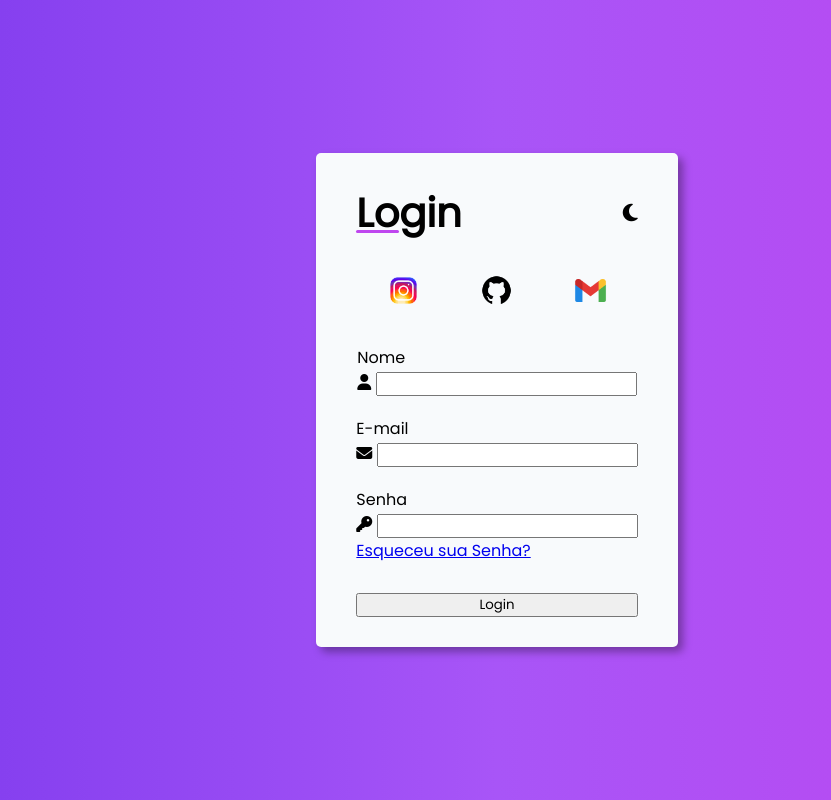
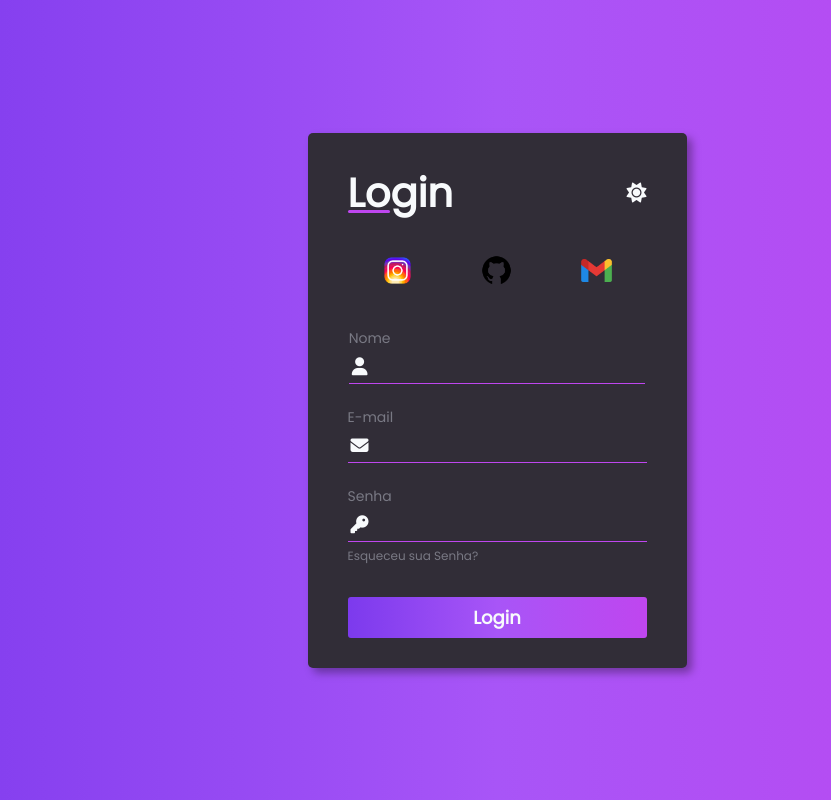
Before and after one commit to Whillian-Sousa/formulario-light-dark, a plain HTML site: page assets/index.html in a window 1280 px wide. Both pictures are taken after a click on the icon 773 px from the left and 213 px from the top of the page. Shown: the whole page, without its empty margins (143-974 px from the left). Drawn offline with Linux system fonts and the light colour scheme.

Commit message:
Finalizando login-dark-light

```diff
--- a/assets/css/style.css
+++ b/assets/css/style.css
@@ -42,6 +42,7 @@
     gap: 30px;
     box-shadow: 5px 5px 8px rgba(0, 0, 0, 0.336);
     height: fit-content;
+    animation: dark-to-light 0.3s ease-in-out;
 }
 
 #form_header{
@@ -91,3 +92,90 @@
     justify-content: center;
     gap: 20px;
 }
+
+.input-box label{
+    font-size: 14px;
+    color:var(--color-dark-50);
+}
+
+.input-field{
+    display: flex;
+    align-items: center;
+    gap: 15px;
+    padding: 3px;
+    cursor: text;
+    border-bottom: 1px solid var(--color-purple-50);
+}
+
+.input-field i{
+    font-size: 18px;
+    color: var(--color-dark-900);
+}
+
+.input-field input{
+    border: none;
+    background-color: transparent;
+    width: 260px;
+    font-size: 18px;
+    padding: 0px 5px;
+}
+
+.input-field input:focus{
+    outline: none;
+}
+
+#forgot_password a{
+    text-decoration: none;
+    font-size: 12px;
+    color: var(--color-dark-50);
+}
+
+#forgot_password a:hover{
+    color: var(--color-purple-50);
+}
+
+#login_button{
+    border: none;
+    background: var(--color-gradient);
+    color: var(--color-light-50);
+    padding: 7px;
+    font-size: 18px;
+    border-radius: 3px;
+    font-weight: bold;
+    cursor: pointer;
+}
+
+#login_button:hover{
+    transform: scale(1.05);
+}
+
+.dark#login_form{
+    color: var(--color-light-50);
+    background-color: var(--color-dark-100);
+    animation: light-to-dark 0.3s ease-in-out;
+}
+
+.dark#login_form .input-field input,
+.dark#login_form .input-field i{
+    color: var(--color-light-50);
+}
+
+@keyframes dark-to-light{
+    0% {
+        background-color: var(--color-dark-100);
+    }
+
+    100% {
+        background-color: var(--color-light-50);
+    }
+}
+
+@keyframes light-to-dark {
+    0% {
+        background-color: var(--color-light-50);
+    }
+
+    100% {
+        background-color: var(--color-dark-100);
+    }
+}
--- a/assets/index.html
+++ b/assets/index.html
@@ -4,24 +4,25 @@
     <meta charset="UTF-8">
     <meta http-equiv="X-UA-Compatible" content="IE=edge">
     <meta name="viewport" content="width=device-width, initial-scale=1.0">
-    <link rel="stylesheet" href="https://cdnjs.cloudflare.com/ajax/libs/font-awesome/6.4.0/css/all.min.css"
-        integrity="sha512-iecdLmaskl7CVkqkXNQ/ZH/XLlvWZOJyj7Yy7tcenmpD1ypASozpmT/E0iPtmFIB46ZmdtAc9eNBvH0H/ZpiBw=="
-        crossorigin="anonymous" referrerpolicy="no-referrer" />
-        <link rel="stylesheet" href="css/style.css">
+
+    <link rel="stylesheet" href="https://cdnjs.cloudflare.com/ajax/libs/font-awesome/6.4.0/css/all.min.css" integrity="sha512-iecdLmaskl7CVkqkXNQ/ZH/XLlvWZOJyj7Yy7tcenmpD1ypASozpmT/E0iPtmFIB46ZmdtAc9eNBvH0H/ZpiBw==" crossorigin="anonymous" referrerpolicy="no-referrer" />
+    <link rel="stylesheet" href="css/style.css">
+
     <title>Login Jessamy</title>
 </head>
 <body>
+
     <main id="container">
         <form id="login_form">
+
             <div id="form_header">
                 <h1>Login</h1>
                 <i id="mode_icon" class="fa-solid fa-moon"></i>
             </div>
+
             <div id="social_media">
                 <a href="#"><img src="imgs/instagram.png" alt="Instagram logo"></a>
-
                 <a href="#"><img src="imgs/github.png" alt="Github logo"></a>
-
                 <a href="#"><img src="imgs/gmail.png" alt="Gmail logo"></a>
             </div>
 
@@ -58,14 +59,16 @@
                         </a>
                     </div>
                 </div>
+
             </div>
 
             <button type="submit" id="login_button">
                 Login
             </button>
+
         </form>
 
     </main>
-
+<script type="text/javascript" src="js/script.js"></script>
 </body>
 </html>
--- a/assets/js/script.js
+++ b/assets/js/script.js
@@ -0,0 +1,18 @@
+const mode = document.getElementById('mode_icon');
+
+mode.addEventListener('click', () =>{
+    const form = document.getElementById('login_form');
+    if(mode.classList.contains('fa-moon')){
+        mode.classList.remove('fa-moon');
+        mode.classList.add('fa-sun');
+
+        form.classList.add('dark');
+        return;
+    }
+
+    mode.classList.add('fa-moon');
+    mode.classList.remove('fa-sun');
+    form.classList.remove('dark');
+
+
+});
```
